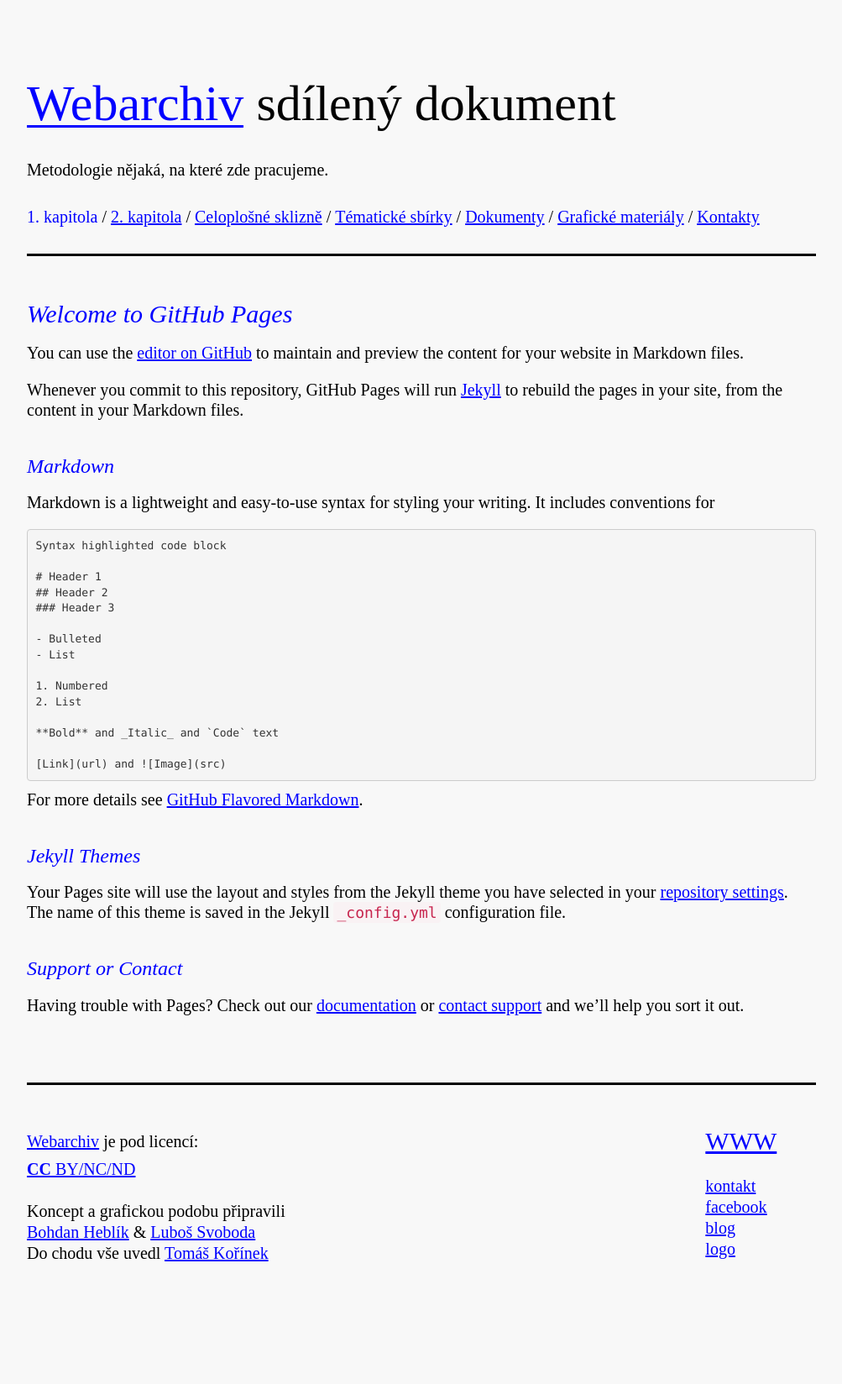
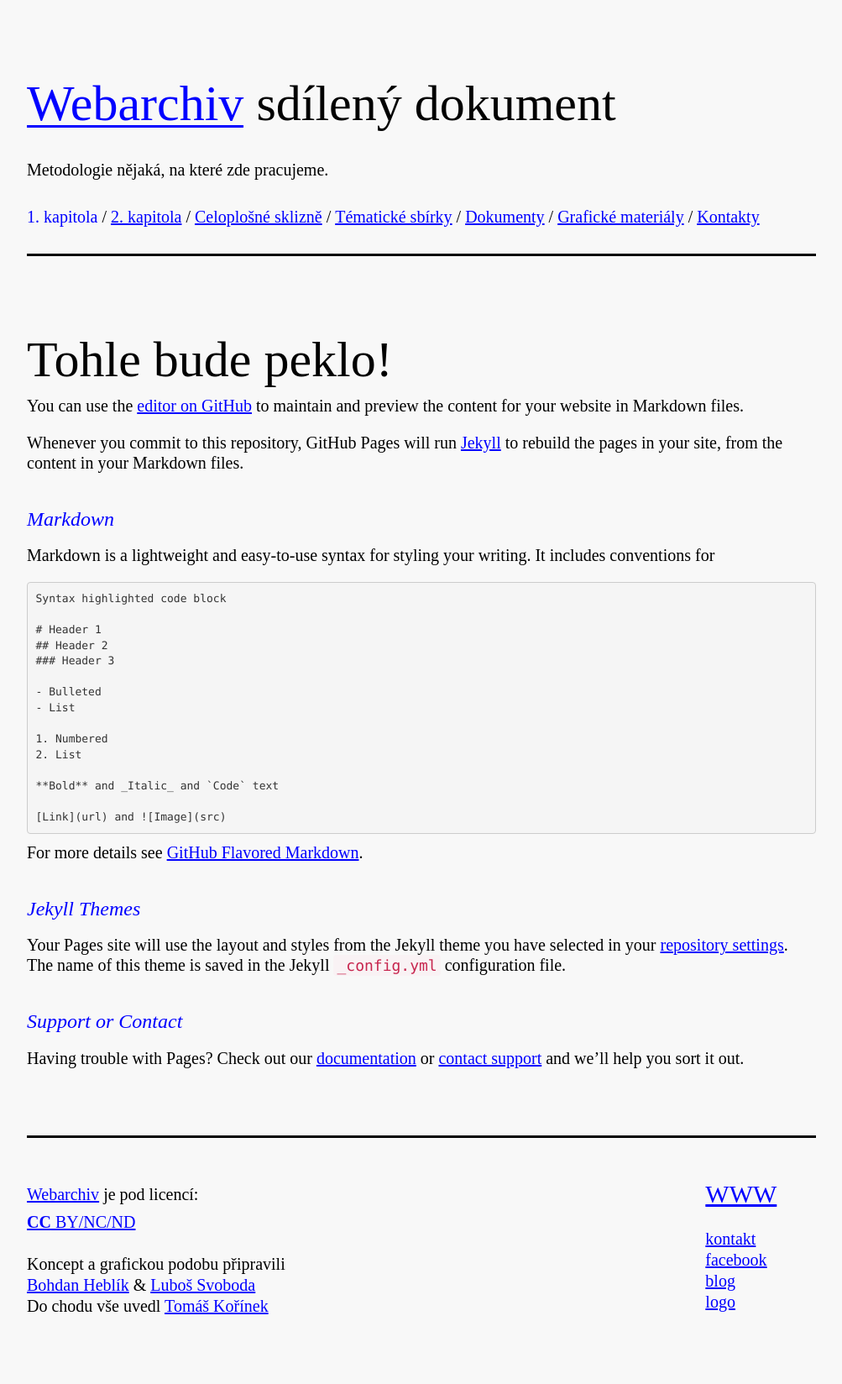
Before and after one commit to kvasnicaj/kvasnicaj.github.io, a Jekyll site: the page built from index.md, in a window 1280 px wide. Shown: the whole page at 84% size, without its empty margins (138-1141 px from the left). Built offline with Jekyll 4.4.1, drawn with Linux system fonts in a browser that asks for light colours; before the commit the page ends 1585 px from its top, so only the background shows below that.

Commit message:
Změnila jsem název!

```diff
--- a/index.md
+++ b/index.md
@@ -3,7 +3,7 @@
 title: Webarchiv
 ---
 
-## Welcome to GitHub Pages
+# Tohle bude peklo!
 
 You can use the [editor on GitHub](https://github.com/kvasnicaj/kvasnicaj.github.io/edit/master/index.md) to maintain and preview the content for your website in Markdown files.
 
```
